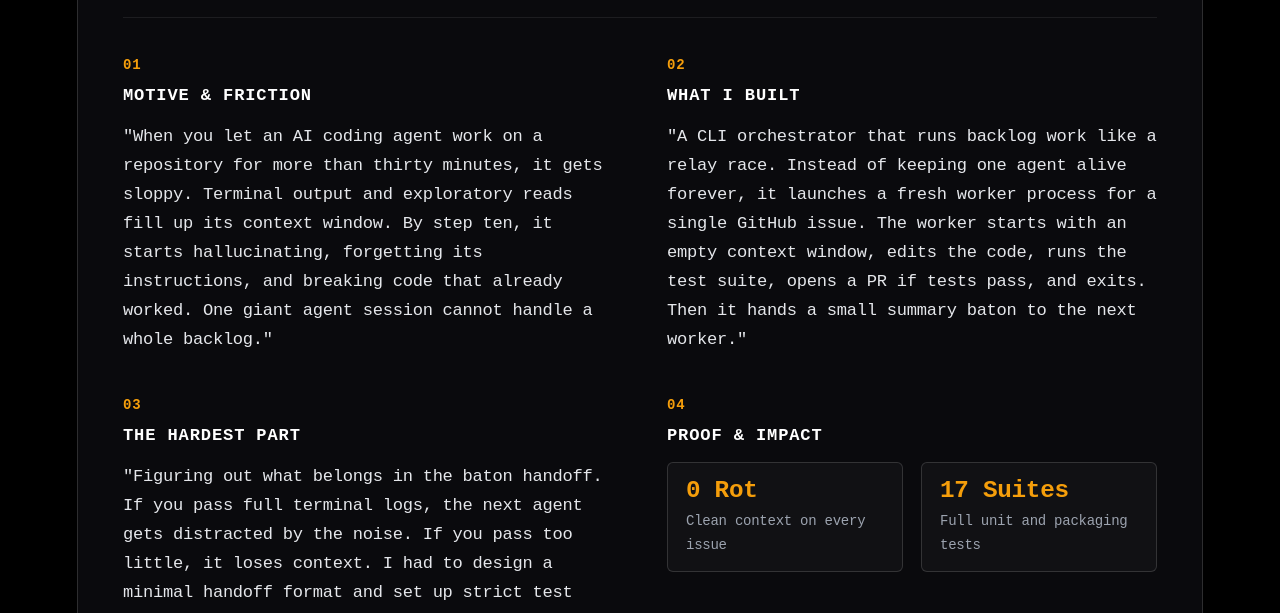
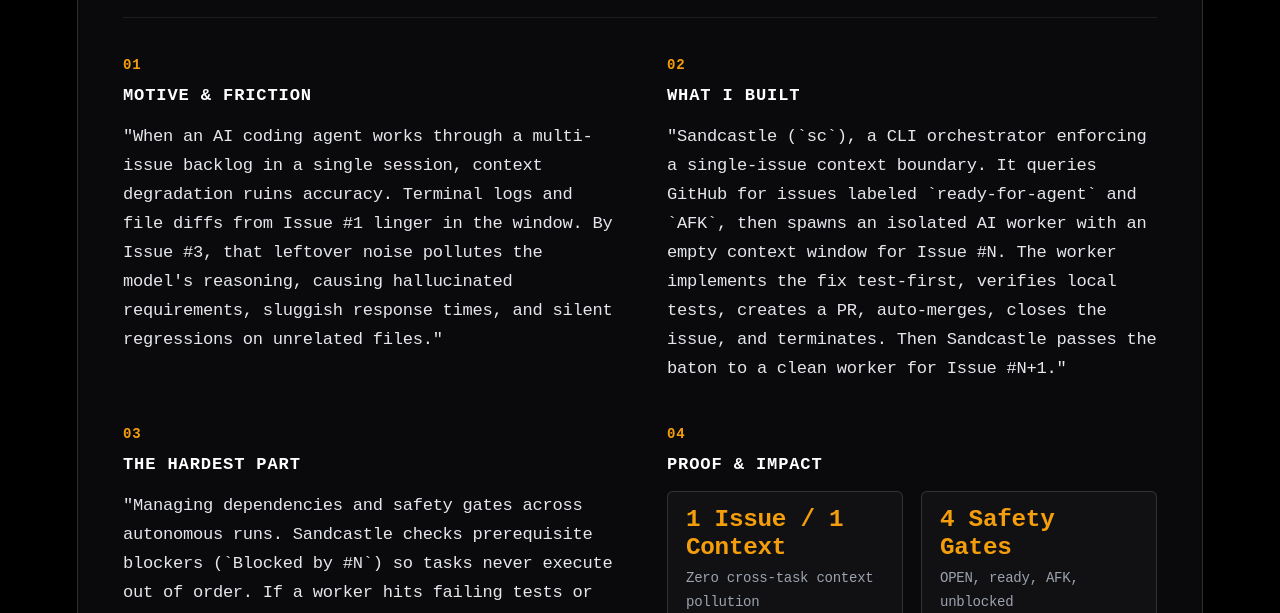
Before and after one commit to Vudattumaniteja/portfolioe, a website built with Vite: page index.html in a window 1280 px wide. Shown: the part 4490-5103 px from the top of the page. Built offline with nearby package versions, Linux system fonts and the light colour scheme; a web font is replaced by a local one.

Commit message:
feat: make Sandcastle case study 100% factual with real examples and unslop

```diff
--- a/index.html
+++ b/index.html
@@ -381,7 +381,7 @@
                             <div class="col-num">01</div>
                             <h4 class="col-title">Motive & Friction</h4>
                             <p class="col-text">
-                                "When you let an AI coding agent work on a repository for more than thirty minutes, it gets sloppy. Terminal output and exploratory reads fill up its context window. By step ten, it starts hallucinating, forgetting its instructions, and breaking code that already worked. One giant agent session cannot handle a whole backlog."
+                                "When an AI coding agent works through a multi-issue backlog in a single session, context degradation ruins accuracy. Terminal logs and file diffs from Issue #1 linger in the window. By Issue #3, that leftover noise pollutes the model's reasoning, causing hallucinated requirements, sluggish response times, and silent regressions on unrelated files."
                             </p>
                         </div>
 
@@ -389,7 +389,7 @@
                             <div class="col-num">02</div>
                             <h4 class="col-title">What I Built</h4>
                             <p class="col-text">
-                                "A CLI orchestrator that runs backlog work like a relay race. Instead of keeping one agent alive forever, it launches a fresh worker process for a single GitHub issue. The worker starts with an empty context window, edits the code, runs the test suite, opens a PR if tests pass, and exits. Then it hands a small summary baton to the next worker."
+                                "Sandcastle (`sc`), a CLI orchestrator enforcing a single-issue context boundary. It queries GitHub for issues labeled `ready-for-agent` and `AFK`, then spawns an isolated AI worker with an empty context window for Issue #N. The worker implements the fix test-first, verifies local tests, creates a PR, auto-merges, closes the issue, and terminates. Then Sandcastle passes the baton to a clean worker for Issue #N+1."
                             </p>
                         </div>
 
@@ -397,7 +397,7 @@
                             <div class="col-num">03</div>
                             <h4 class="col-title">The Hardest Part</h4>
                             <p class="col-text">
-                                "Figuring out what belongs in the baton handoff. If you pass full terminal logs, the next agent gets distracted by the noise. If you pass too little, it loses context. I had to design a minimal handoff format and set up strict test gates so failed runs get rolled back before the next agent touches the repo."
+                                "Managing dependencies and safety gates across autonomous runs. Sandcastle checks prerequisite blockers (`Blocked by #N`) so tasks never execute out of order. If a worker hits failing tests or ambiguous specs, the Blocker Protocol halts the baton, tags the issue `status blocked`, and posts diagnostic logs so broken code never gets pushed."
                             </p>
                         </div>
 
@@ -406,12 +406,12 @@
                             <h4 class="col-title">Proof & Impact</h4>
                             <div class="proof-stats">
                                 <div class="proof-stat">
-                                    <span class="p-num">0 Rot</span>
-                                    <span class="p-label">Clean context on every issue</span>
+                                    <span class="p-num">1 Issue / 1 Context</span>
+                                    <span class="p-label">Zero cross-task context pollution</span>
                                 </div>
                                 <div class="proof-stat">
-                                    <span class="p-num">17 Suites</span>
-                                    <span class="p-label">Full unit and packaging tests</span>
+                                    <span class="p-num">4 Safety Gates</span>
+                                    <span class="p-label">OPEN, ready, AFK, unblocked</span>
                                 </div>
                             </div>
                             <div class="proof-links">
```
